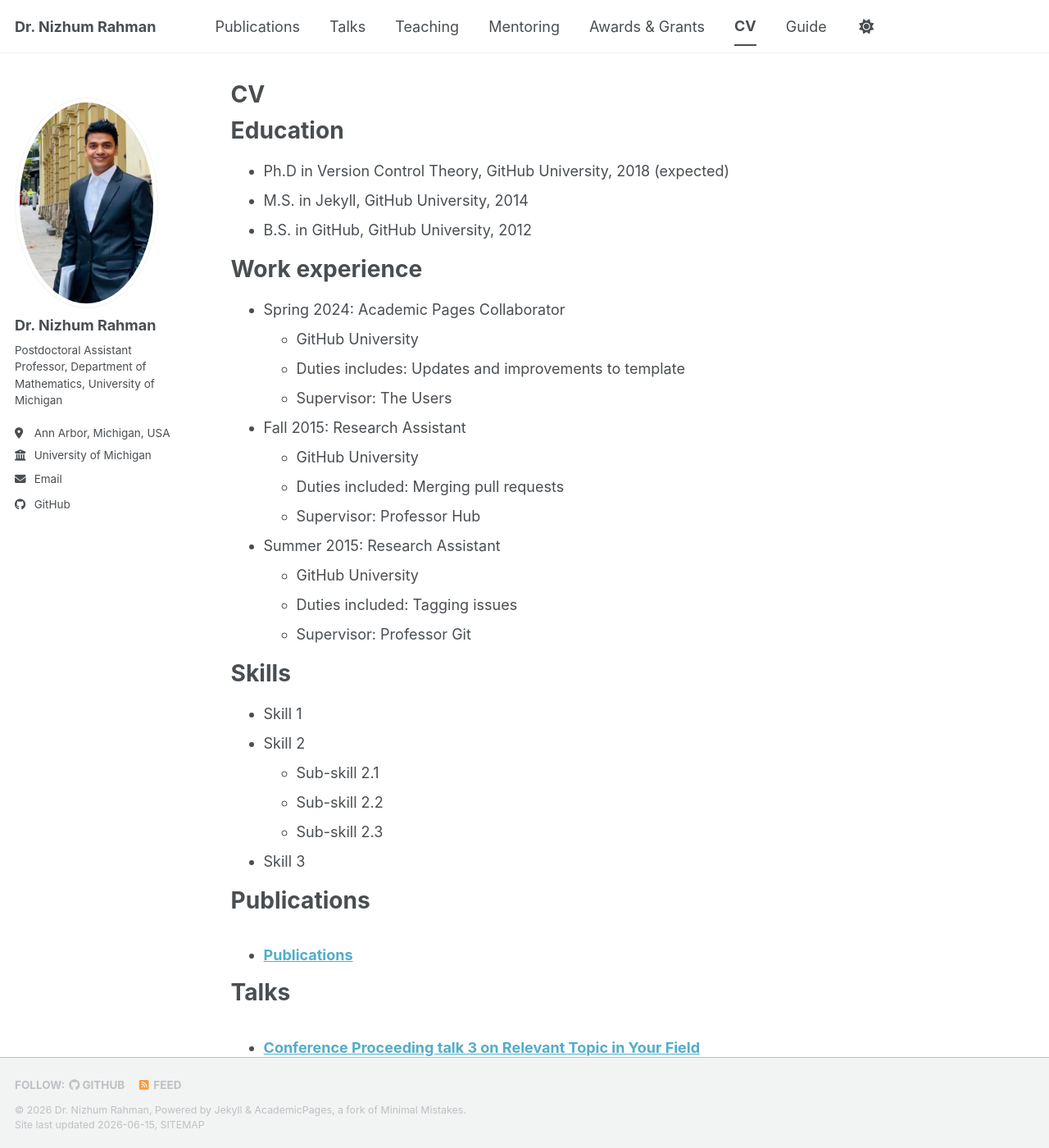
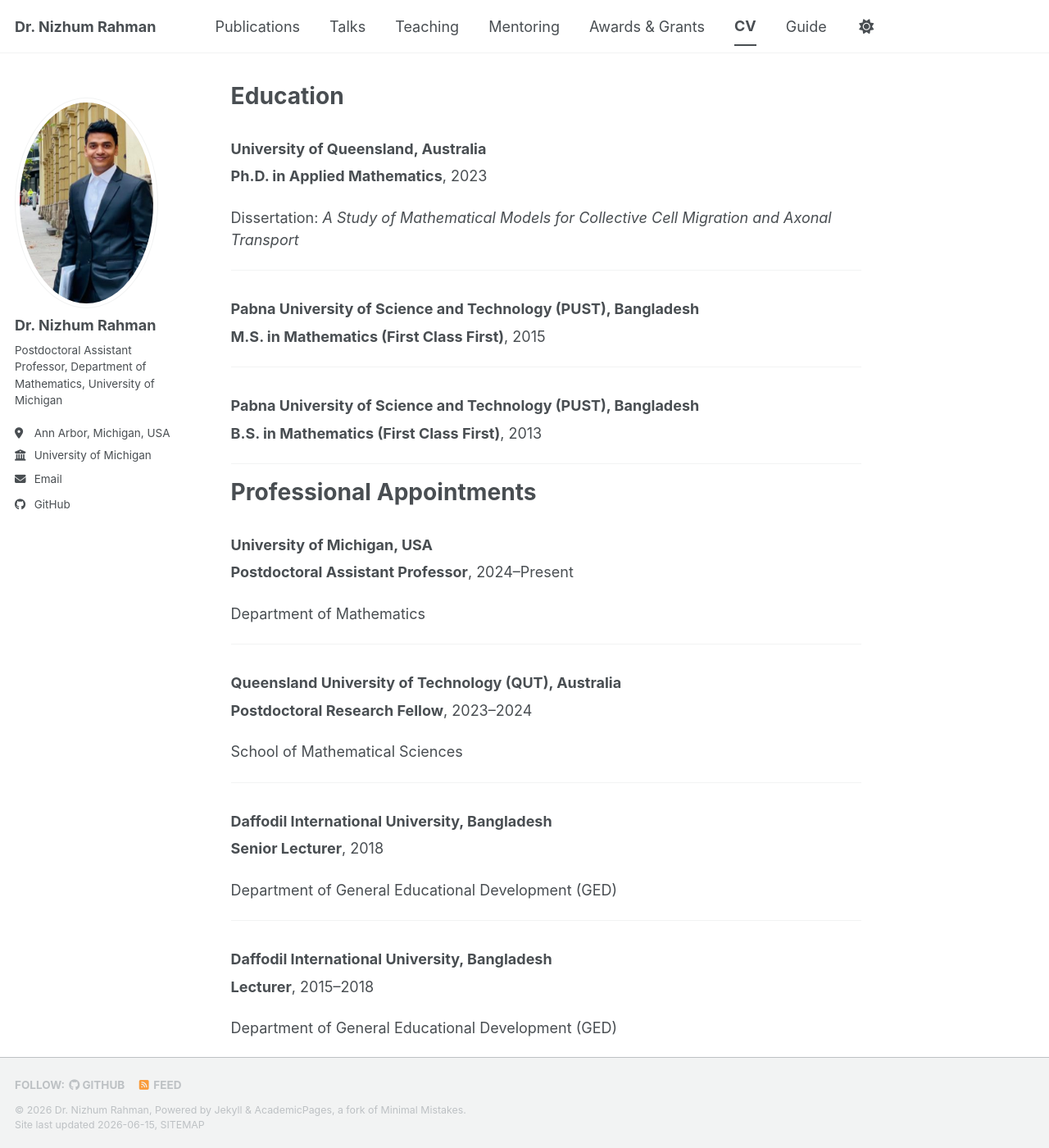
Before and after one commit to Nizhum37/Nizhum37.github.io, a Jekyll site: the page built from _pages/cv.md, in a window 1280 px wide and 1400 px high. Shown: the whole window at 82% size. Built offline with Jekyll 4.4.1, drawn with Linux system fonts in a browser that asks for light colours; a script bundle is joined from its source files by our own code; library files that are not in the unit come from our copies; some of the changed text lies outside the part shown.

Commit message:
Update cv.md

```diff
--- a/_pages/cv.md
+++ b/_pages/cv.md
@@ -1,64 +1,77 @@
 ---
+
 layout: archive
 title: "CV"
 permalink: /cv/
 author_profile: true
 redirect_from:
-  - /resume
+
+* /resume
+
 ---
 
 {% include base_path %}
 
-Education
-======
-* Ph.D in Version Control Theory, GitHub University, 2018 (expected)
-* M.S. in Jekyll, GitHub University, 2014
-* B.S. in GitHub, GitHub University, 2012
+# Education
 
-Work experience
-======
-* Spring 2024: Academic Pages Collaborator
-  * GitHub University
-  * Duties includes: Updates and improvements to template
-  * Supervisor: The Users
+### University of Queensland, Australia
 
-* Fall 2015: Research Assistant
-  * GitHub University
-  * Duties included: Merging pull requests
-  * Supervisor: Professor Hub
+**Ph.D. in Applied Mathematics**, 2023
 
-* Summer 2015: Research Assistant
-  * GitHub University
-  * Duties included: Tagging issues
-  * Supervisor: Professor Git
+Dissertation: *A Study of Mathematical Models for Collective Cell Migration and Axonal Transport*
 
-Skills
-======
-* Skill 1
-* Skill 2
-  * Sub-skill 2.1
-  * Sub-skill 2.2
-  * Sub-skill 2.3
-* Skill 3
 
-Publications
-======
-  <ul>{% for post in site.publications reversed %}
-    {% include archive-single-cv.html %}
-  {% endfor %}</ul>
 
-Talks
-======
-  <ul>{% for post in site.talks reversed %}
-    {% include archive-single-talk-cv.html  %}
-  {% endfor %}</ul>
+---
 
-Teaching
-======
-  <ul>{% for post in site.teaching reversed %}
-    {% include archive-single-cv.html %}
-  {% endfor %}</ul>
+### Pabna University of Science and Technology (PUST), Bangladesh
 
-Service and leadership
-======
-* Currently signed in to 43 different slack teams
+**M.S. in Mathematics (First Class First)**, 2015
+
+---
+
+### Pabna University of Science and Technology (PUST), Bangladesh
+
+**B.S. in Mathematics (First Class First)**, 2013
+
+---
+
+# Professional Appointments
+
+### University of Michigan, USA
+
+**Postdoctoral Assistant Professor**, 2024–Present
+
+Department of Mathematics
+
+---
+
+### Queensland University of Technology (QUT), Australia
+
+**Postdoctoral Research Fellow**, 2023–2024
+
+School of Mathematical Sciences
+
+---
+
+### Daffodil International University, Bangladesh
+
+**Senior Lecturer**, 2018
+
+Department of General Educational Development (GED)
+
+---
+
+### Daffodil International University, Bangladesh
+
+**Lecturer**, 2015–2018
+
+Department of General Educational Development (GED)
+
+---
+
+### Independent University, Bangladesh (IUB)
+
+**Lecturer**, 2015–2017
+
+Department of Physical Sciences
```
